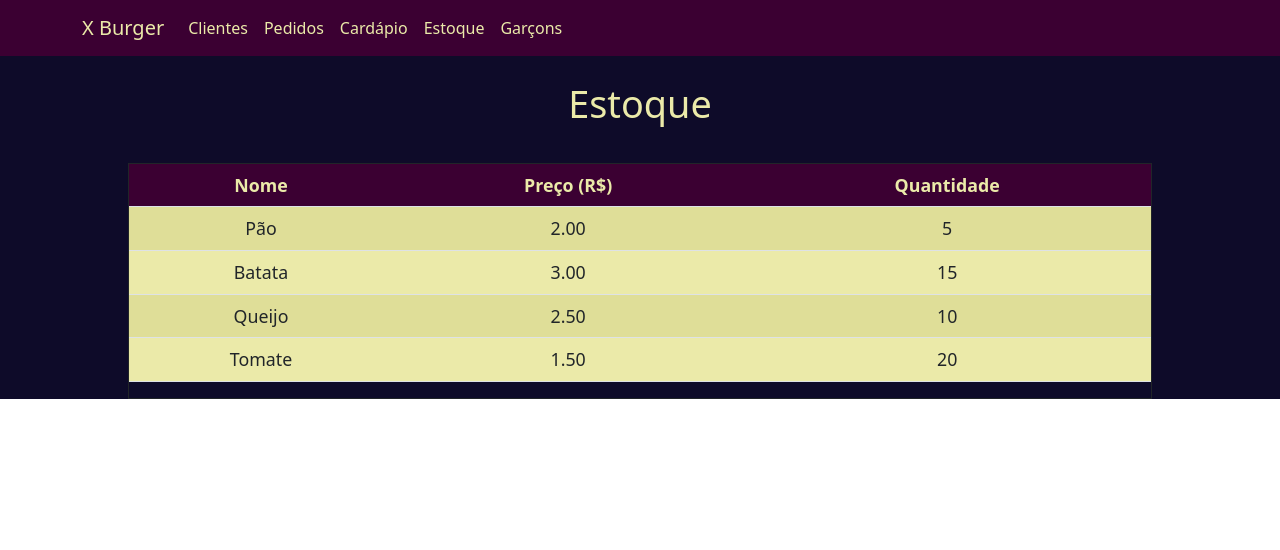
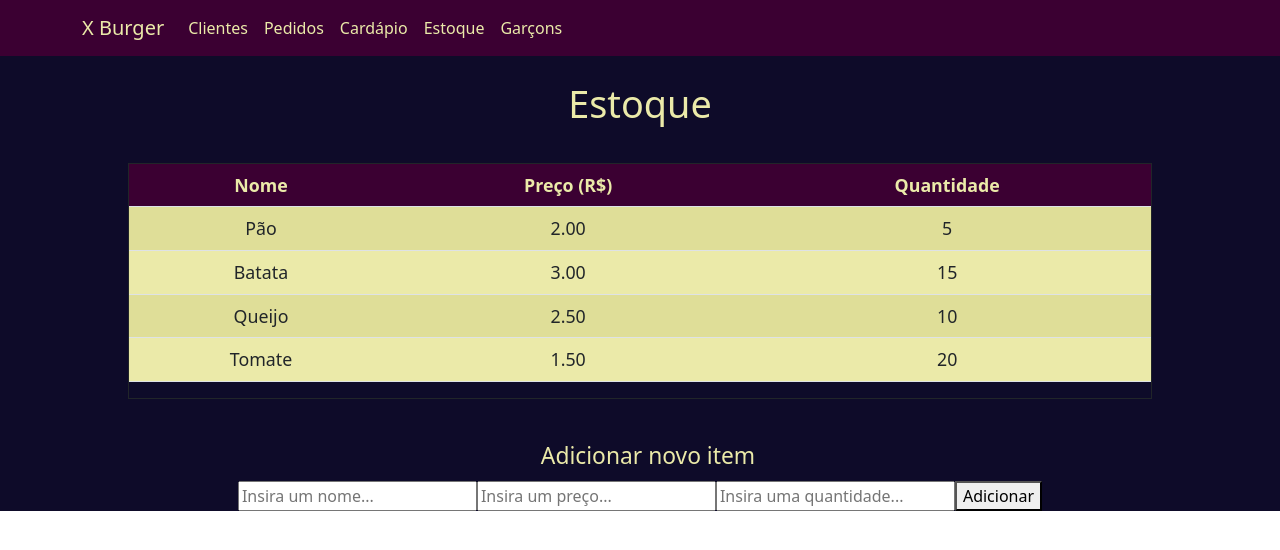
Before and after one commit to ENGVGR/Sistema-de-restaurante, a React (Create React App) app: page /stock in a window 1280 px wide. Shown: the top 550 px of the page. Built offline with nearby package versions, Linux system fonts and the light colour scheme.

Commit message:
Add new item feature implemented

```diff
--- a/src/pages/stock/index.js
+++ b/src/pages/stock/index.js
@@ -1,10 +1,17 @@
 // @flow
-import React from 'react';
+import React, { useState } from 'react';
 import './index.scss';
 import * as ReactBootStrap from 'react-bootstrap';
 import MyNavBar from '../../components/navBar';
 
 const title = 'titleStock';
+
+const data = [
+  { nome: 'Pão', preco: 2.0, quantidade: 5 },
+  { nome: 'Batata', preco: 3.0, quantidade: 15 },
+  { nome: 'Queijo', preco: 2.5, quantidade: 10 },
+  { nome: 'Tomate', preco: 1.5, quantidade: 20 },
+];
 
 /**
  * @function Stock
@@ -12,12 +19,37 @@ const title = 'titleStock';
  * @return {html} Retorna a tela do estoque.
  */
 export default function Stock(): any {
-  const itemList = [
-    { nome: 'Pão', preco: 2.0, quantidade: 5 },
-    { nome: 'Batata', preco: 3.0, quantidade: 15 },
-    { nome: 'Queijo', preco: 2.5, quantidade: 10 },
-    { nome: 'Tomate', preco: 1.5, quantidade: 20 },
-  ];
+  const [items, setItems] = useState(data);
+  const [addFormData, setAddFormData] = useState({
+    nome: '',
+    preco: '',
+    quantidade: '',
+  });
+
+  const handleAddFormChange = (event) => {
+    event.preventDefault();
+
+    const fieldName = event.target.getAttribute('name');
+    const fieldValue = event.target.value;
+
+    const newFormData = { ...addFormData };
+    newFormData[fieldName] = fieldValue;
+
+    setAddFormData(newFormData);
+  };
+
+  const handleAddFormSubmit = (event) => {
+    event.preventDefault();
+
+    const newItem = {
+      nome: addFormData.nome,
+      preco: parseFloat(addFormData.preco),
+      quantidade: parseInt(addFormData.quantidade, 10),
+    };
+
+    const newItems = [...items, newItem];
+    setItems(newItems);
+  };
 
   return (
     <div className="stock">
@@ -42,16 +74,46 @@ export default function Stock(): any {
             </tr>
           </thead>
           <tbody>
-            {itemList.map((i) => (
+            {items.map((item) => (
               <tr>
-                <td>{i.nome}</td>
-                <td>{i.preco.toFixed(2)}</td>
-                <td>{i.quantidade}</td>
+                <td>{item.nome}</td>
+                <td>{item.preco.toFixed(2)}</td>
+                <td>{item.quantidade}</td>
               </tr>
             ))}
           </tbody>
         </ReactBootStrap.Table>
       </div>
+      <div className="stock-subtitle">
+        <span className="stock-subtitle__span">Adicionar novo item</span>
+      </div>
+      <div className="stock-form">
+        <form onSubmit={handleAddFormSubmit}>
+          <input
+            type="text"
+            name="nome"
+            required="required"
+            placeholder="Insira um nome..."
+            onChange={handleAddFormChange}
+          />
+          <input
+            type="number"
+            step="0.01"
+            name="preco"
+            required="required"
+            placeholder="Insira um preço..."
+            onChange={handleAddFormChange}
+          />
+          <input
+            type="number"
+            name="quantidade"
+            required="required"
+            placeholder="Insira uma quantidade..."
+            onChange={handleAddFormChange}
+          />
+          <button type="submit">Adicionar</button>
+        </form>
+      </div>
     </div>
   );
 }
--- a/src/pages/stock/index.scss
+++ b/src/pages/stock/index.scss
@@ -20,11 +20,23 @@
 
     th{
       background-color: #3b0032;
-      color: #EBEAA9
+      color: #ebeaa9
     }
 
-    tr:hover {background-color: #7D2948;}
-    tr:nth-child(even) {background-color: #EBEAA9;}
+    tr:nth-child(even) {background-color: #ebeaa9;}
     tr:nth-child(odd) {background-color: #EBEAA0;}
+    tr:hover {background-color: #EBEA99;}
+  }
+  &-subtitle {
+    margin: 5vh 0vh 1vh 2vh;
+    text-align: center;
+    &__span {
+      font-size: calc(10px + 1vw);
+      color: #ebeaa9;
+    }
+  }
+  &-form {
+    text-align: center;
+    margin-bottom: 10vh;
   }
 }
```
